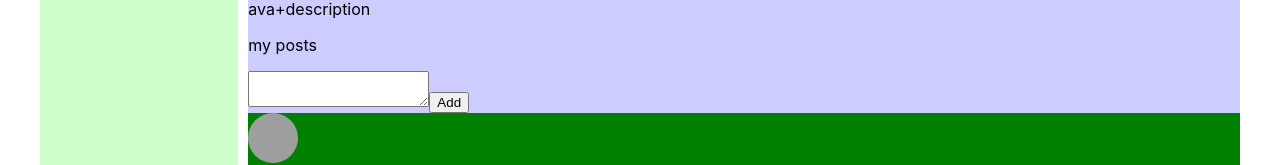
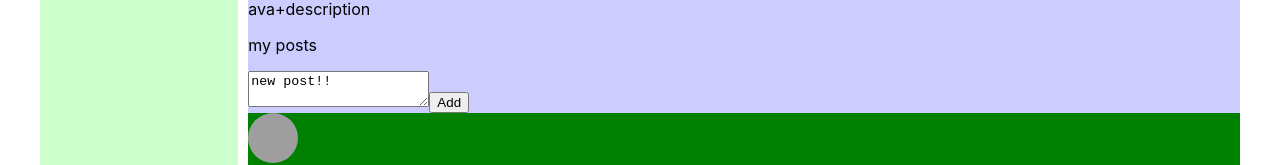
Before and after one commit to 7654567/samurai-way, a React (Create React App) app: page /profile in a window 1280 px wide. Shown: the part 835-1000 px from the top of the page. Built offline with nearby package versions, Linux system fonts and the light colour scheme; grey boxes are pictures that could not be loaded.

Commit message:
34 lesson add rerenderEntireTree

```diff
--- a/src/App.tsx
+++ b/src/App.tsx
@@ -13,6 +13,7 @@ import {RootStateType} from "./redux/state";
 type AppPropsTypes = {
 	state: RootStateType
 	addPost: Function
+	updateNewPostText: Function
 }
 
 function App(props: AppPropsTypes) {
@@ -26,8 +27,9 @@ function App(props: AppPropsTypes) {
 				<Route path={"/profile"}
 					   render={
 						   () => <Profile
-							   state={props.state.profilePage.posts}
+							   state={props.state.profilePage}
 							   addPost={props.addPost}
+							   updateNewPostText={props.updateNewPostText}
 						   />}/>
 				<Route path={"/dialog"} render={() => <Dialogs dialogsPage={props.state.dialogsPage}/>}/>
 				<Route path={"/news"} render={() => <News/>}/>
--- a/src/components/Profile/MyPosts/MyPosts.tsx
+++ b/src/components/Profile/MyPosts/MyPosts.tsx
@@ -1,42 +1,28 @@
 import React from 'react';
 import s from './MyPosts.module.css';
 import {Post} from "./Post/Post";
-import {PostType} from "../../../redux/state";
+import {ProfilePageType} from "../../../redux/state";
 
 type MyPostsPropsType = {
-	posts: Array<PostType>
+	posts: ProfilePageType
 	addPost: Function
+	updateNewPostText: Function
 }
 export const MyPosts = (props: MyPostsPropsType) => {
-	// const posts = [
-	// 	{
-	// 		id: 1,
-	// 		text: "Lorem ipsum dolor sit amet, consectetur adipisicing elit. Dolore labore nemo qui repellat repellendus sequi sint. Architecto fugiat qui totam!",
-	// 		avaUrl: "https://static.vecteezy.com/system/resources/thumbnails/006/487/912/small_2x/hacker-avatar-ilustration-free-vector.jpg"
-	// 	},
-	// 	{
-	// 		id: 2,
-	// 		text: "Lorem ipsum dolor sit amet, consectetur adipisicing elit. Assumenda eveniet fuga nemo quo unde! Beatae deleniti dolor eaque natus nihil?",
-	// 		avaUrl: "https://png.pngtree.com/png-vector/20191101/ourmid/pngtree-cartoon-color-simple-male-avatar-png-image_1934459.jpg"
-	// 	},
-	// 	{
-	// 		id: 3,
-	// 		text: "Lorem ipsum dolor sit amet, consectetur adipisicing elit. A cupiditate distinctio doloribus iusto molestias pariatur praesentium, quia quod sed similique!",
-	// 		avaUrl: "https://encrypted-tbn0.gstatic.com/images?q=tbn:ANd9GcQYJaDn7Vmy8w0uaXt5Zma1tWcPZfXpvSA8Kd8B-qILghPJLnrEFnshHFmsZqv3mjIrYVw&usqp=CAU"
-	// 	},
-	// 	{
-	// 		id: 4,
-	// 		text: "Lorem ipsum dolor sit amet, consectetur adipisicing elit. Architecto atque consectetur magni nam nobis odit placeat quos. Commodi, est, officiis.",
-	// 		avaUrl: "https://encrypted-tbn0.gstatic.com/images?q=tbn:ANd9GcQnPGqX4s6HDBoVTLwIhy3fFmdxvMiDIfUtdA&usqp=CAU"
-	// 	},
-	//
-	// ]
+
 	const textArea: React.RefObject<any> = React.createRef()
 
 //TODO React.RefObject<any>
 	function addPost() {
 		const text = textArea.current.value
-		alert(text)
+		props.addPost(text)
+	}
+
+	function onPostChange() {
+		const text = textArea.current.value
+		console.log("=>(MyPosts.tsx:23) text", text);
+
+		props.updateNewPostText(text)
 	}
 
 
@@ -44,11 +30,11 @@ export const MyPosts = (props: MyPostsPropsType) => {
 		<div className={s.content}>
 			<p>my posts</p>
 			<form action="#">
-				<textarea ref={textArea}></textarea>
+				<textarea ref={textArea} onChange={onPostChange} value={props.posts.newPostText}></textarea>
 				<button onClick={addPost}>Add</button>
 			</form>
 
-			{props.posts.map(p => <Post post={p}/>)}
+			{props.posts.posts.map(p => <Post post={p}/>)}
 		</div>
 	);
 };
--- a/src/components/Profile/Profile.tsx
+++ b/src/components/Profile/Profile.tsx
@@ -1,11 +1,12 @@
 import React from 'react';
 import s from './Profile.module.css';
 import {MyPosts} from "./MyPosts/MyPosts";
-import {PostType} from "../../redux/state";
+import {ProfilePageType} from "../../redux/state";
 
 type ProfilePropsType = {
-	state: PostType[],
+	state: ProfilePageType
 	addPost: Function
+	updateNewPostText: Function
 }
 export const Profile = (props: ProfilePropsType) => {
 	return (
@@ -14,7 +15,7 @@ export const Profile = (props: ProfilePropsType) => {
 				 src="https://media.istockphoto.com/id/1157442869/nl/foto/panoramisch-uitzicht-op-siebdniesjavrrie-lake-in-zweeds-lapland-vasterbotten-county-norrland.jpg?s=2048x2048&w=is&k=20&c=MhuM5Abs7Je29E6DeWhHlnsd9kYSUMKLm8YMOIh8THM="
 				 alt="image"/>
 			<p>ava+description</p>
-			<MyPosts posts={props.state} addPost={props.addPost}/>
+			<MyPosts posts={props.state} addPost={props.addPost} updateNewPostText={props.updateNewPostText}/>
 		</>
 	);
 };
--- a/src/index.tsx
+++ b/src/index.tsx
@@ -1,24 +1,17 @@
-import React from 'react';
-import ReactDOM from 'react-dom';
+// import React from 'react';
+// import ReactDOM from 'react-dom';
 import './index.css';
-import App from './App';
-import {BrowserRouter} from "react-router-dom";
-import {state, addPost} from "./redux/state";
+// import App from './App';
+// import {BrowserRouter} from "react-router-dom";
+import {state/*, addPost, updateNewPostText*/} from "./redux/state";
+import {rerenderEntireTree} from "./render";
 
-ReactDOM.render(
-	<BrowserRouter>
-		<App state={state} addPost={addPost}/>
-	</BrowserRouter>
-	,
-	document.getElementById('root')
-);
-// const rerenderEntireTree = () => {
-// 	ReactDOM.render(
-// 		<BrowserRouter>
-// 			<App state={state} addPost={addPost}/>
-// 		</BrowserRouter>
-// 		,
-// 		document.getElementById('root')
-// 	);
-// }
-// rerenderEntireTree()
+// ReactDOM.render(
+// 	<BrowserRouter>
+// 		<App state={state} addPost={addPost} updateNewPostText={updateNewPostText}/>
+// 	</BrowserRouter>
+// 	,
+// 	document.getElementById('root')
+// );
+
+rerenderEntireTree(state)
--- a/src/redux/state.ts
+++ b/src/redux/state.ts
@@ -1,3 +1,5 @@
+import {rerenderEntireTree} from "../render";
+
 export type PostType = {
 	id: number
 	text: string
@@ -5,6 +7,7 @@ export type PostType = {
 }
 export type ProfilePageType = {
 	posts: Array<PostType>
+	newPostText: string
 }
 
 export type MessengesType = {
@@ -36,6 +39,7 @@ export type RootStateType = {
 
 export const state: RootStateType = {
 	profilePage: {
+		newPostText: "new post!!",
 		posts: [
 			{
 				id: 1,
@@ -84,12 +88,20 @@ export const state: RootStateType = {
 		]
 	}
 }
-export const addPost = (post: string) => {
+export const addPost = () => {
 	const newPost: PostType = {
 		id: state.profilePage.posts.length,
-		text: post,
+		text: state.profilePage.newPostText,
 		avaUrl: "https://encrypted-tbn0.gstatic.com/images?q=tbn:ANd9GcQnPGqX4s6HDBoVTLwIhy3fFmdxvMiDIfUtdA&usqp=CAU"
 	}
 	state.profilePage.posts.push(newPost)
+	state.profilePage.newPostText = ""
 	console.log("=>(state.ts:94) state.profilePage.posts", state.profilePage.posts);
+	rerenderEntireTree(state)
 }
+
+export const updateNewPostText = (newText: string) => {
+	state.profilePage.newPostText = newText
+	console.log("=>(state.ts:102) state.profilePage.newPostText", state.profilePage.newPostText);
+	rerenderEntireTree(state)
+}
--- /dev/null
+++ b/src/render.tsx
@@ -0,0 +1,15 @@
+import ReactDOM from "react-dom";
+import {BrowserRouter} from "react-router-dom";
+import App from "./App";
+import {addPost, RootStateType, updateNewPostText} from "./redux/state";
+import React from "react";
+
+export const rerenderEntireTree = (state: RootStateType) => {
+	ReactDOM.render(
+		<BrowserRouter>
+			<App state={state} addPost={addPost} updateNewPostText={updateNewPostText}/>
+		</BrowserRouter>
+		,
+		document.getElementById('root')
+	);
+}
```
